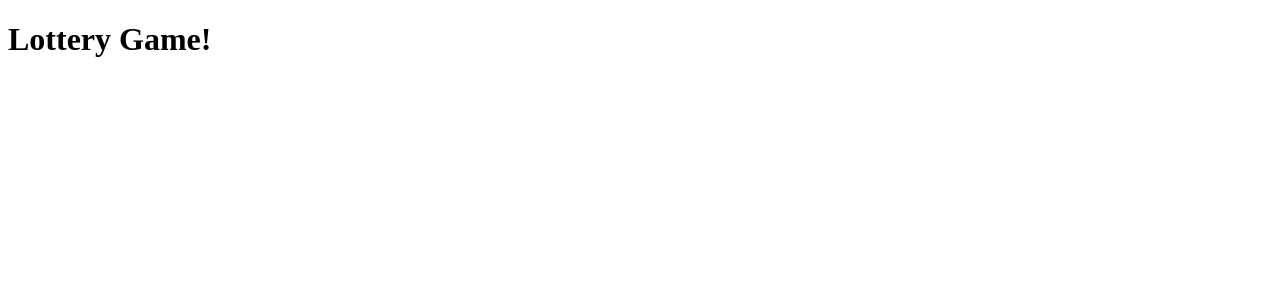
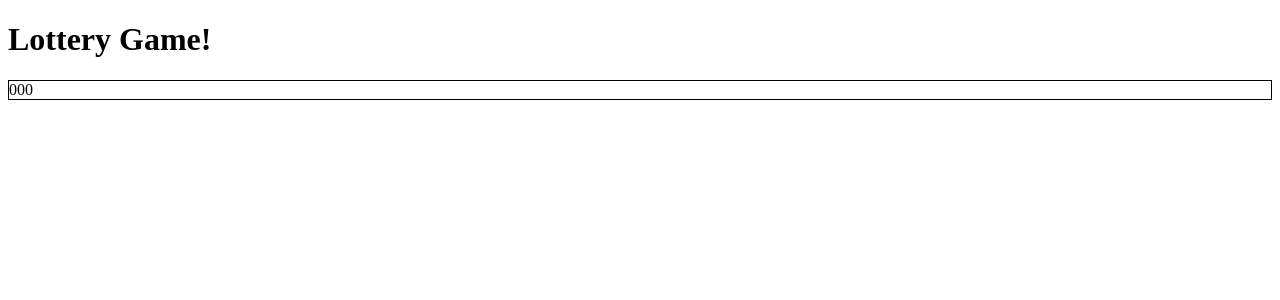
Before and after one commit to jPlusPlus25/react-hands-on, a React (Vite) app in the folder basic-react-app/: page / in a window 1280 px wide. Shown: the top 300 px of the page. Built offline with nearby package versions, Linux system fonts and the light colour scheme.

Commit message:
add new game file

```diff
--- a/basic-react-app/src/Lottery.jsx
+++ b/basic-react-app/src/Lottery.jsx
@@ -1,5 +1,15 @@
+import { useState } from "react";
+import  "./Lottery.css";
 export default function Lottery(){
-    return(<div>
+    let [ticket,setTicket]=useState([0,0,0]);
+    return(
+    <div>
         <h1>Lottery Game!</h1>
-    </div>)
+        <div className="ticket">
+        <span>{ticket[0]}</span>
+        <span>{ticket[1]}</span>
+        <span>{ticket[2]}</span>
+        </div>
+    </div>
+    );
 }
```
